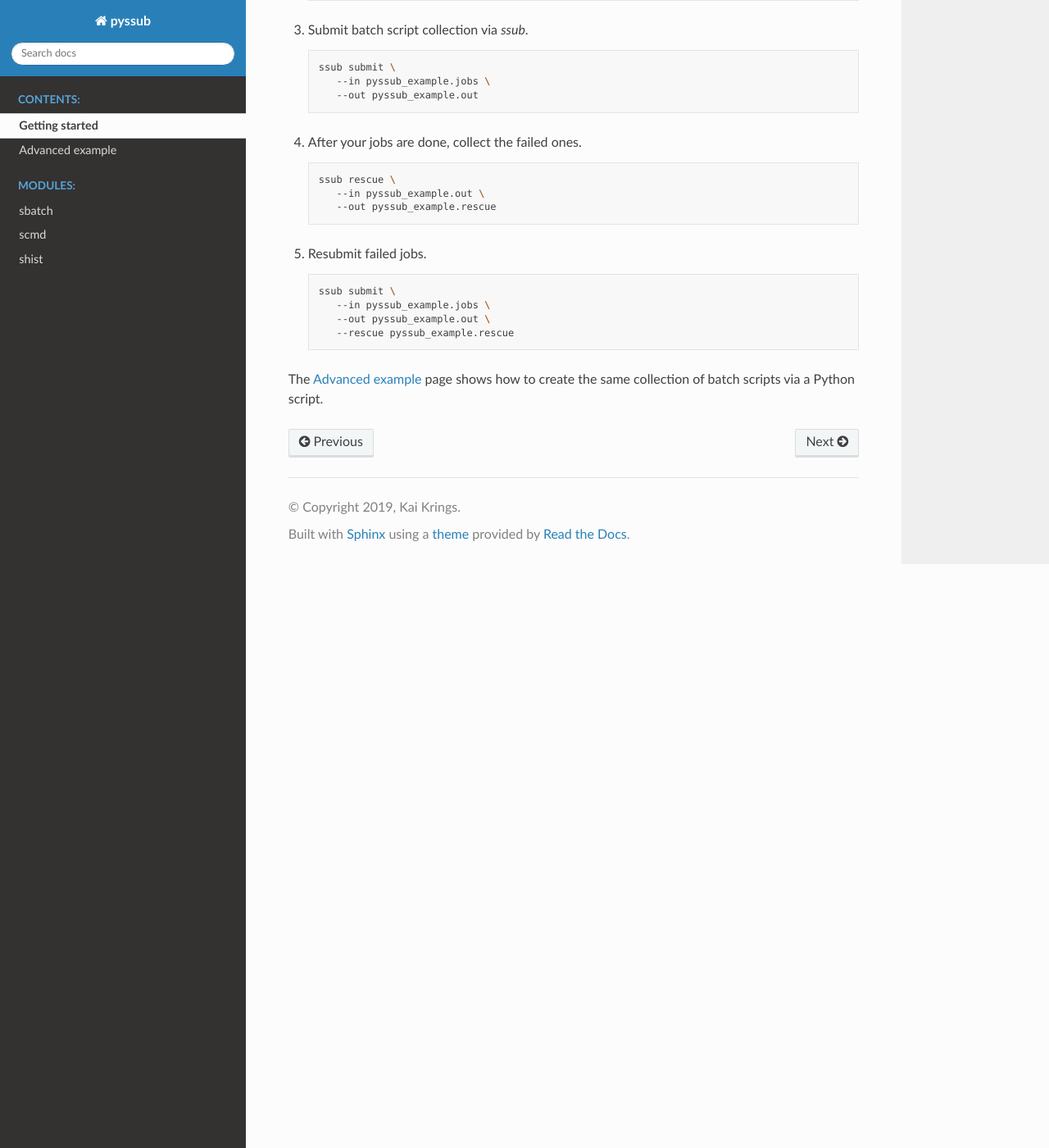
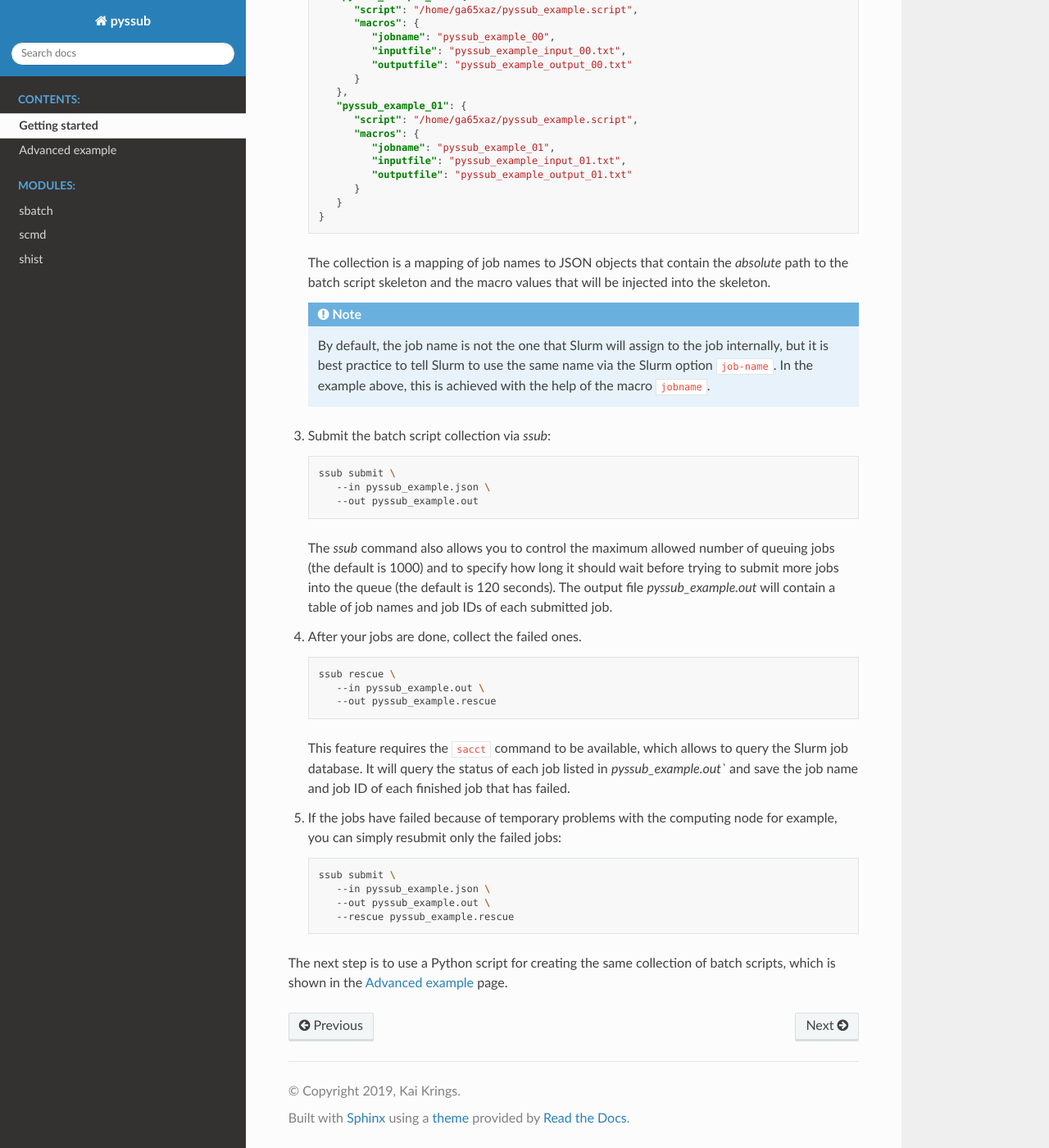
Before and after one commit to kkrings/pyssub, a Sphinx documentation site: the page built from docs/guide.rst, in a window 1280 px wide and 1400 px high, scrolled down 1026 px. Shown: the whole window at 82% size. Built offline with Sphinx 7.4.7 and the Read the Docs theme 2.0.0, drawn with Linux system fonts in a browser that asks for light colours; some of the changed text lies outside the part shown.

Commit message:
Give more details in the starting guide.

```diff
--- a/docs/guide.rst
+++ b/docs/guide.rst
@@ -8,7 +8,7 @@ Imagine you have an executable that you want to execute on a Slurm batch farm
 for a list of input files. Each job should process one input file. Both the
 executable and the input file should be copied to the computing node.
 
-#. Create skeleton batch script ``pyssub_example.script``.
+#. Create a skeleton batch script ``pyssub_example_one.json``:
 
    .. code-block:: json
 
@@ -32,7 +32,20 @@ executable and the input file should be copied to the computing node.
          ]
       }
 
-#. Create batch script collection ``pyssub_example.jobs``.
+   The script ``pyssub_example.py`` must be executable. In this example, we use
+   macros, which are based on Python's format specification mini-language, for
+   the job name and the file names of both the input and the output file.
+
+   .. warning::
+
+      In case of Python scripts, you have to be careful if the shebang starts
+      with ``#!/usr/bin/env python`` because Slurm will transfer the user
+      environment of the submit node to the computing node. This could lead to
+      unwanted results if you for example use `pyssub` from within a dedicated
+      virtual Python 3 environment that does not correspond to the one the
+      Python script is supposed to use.
+
+#. Create a batch script collection ``pyssub_example.json``:
 
    .. code-block:: json
 
@@ -55,15 +68,33 @@ executable and the input file should be copied to the computing node.
          }
       }
 
-#. Submit batch script collection via `ssub`.
+   The collection is a mapping of job names to JSON objects that contain
+   the *absolute* path to the batch script skeleton and the macro values that
+   will be injected into the skeleton.
+
+   .. note::
+
+      By default, the job name is not the one that Slurm will assign to the job
+      internally, but it is best practice to tell Slurm to use the same name
+      via the Slurm option ``job-name``. In the example above, this is achieved
+      with the help of the macro ``jobname``.
+
+#. Submit the batch script collection via `ssub`:
 
    .. code-block:: sh
 
       ssub submit \
-         --in pyssub_example.jobs \
+         --in pyssub_example.json \
          --out pyssub_example.out
 
+   The `ssub` command also allows you to control the maximum allowed number of
+   queuing jobs (the default is 1000) and to specify how long it should wait
+   before trying to submit more jobs into the queue (the default is 120
+   seconds). The output file `pyssub_example.out` will contain a table of job
+   names and job IDs of each submitted job.
+
 #. After your jobs are done, collect the failed ones.
+
 
    .. code-block:: sh
 
@@ -71,14 +102,20 @@ executable and the input file should be copied to the computing node.
          --in pyssub_example.out \
          --out pyssub_example.rescue
 
-#. Resubmit failed jobs.
+   This feature requires the ``sacct`` command to be available, which allows to
+   query the Slurm job database. It will query the status of each job listed
+   in `pyssub_example.out`` and save the job name and job ID of each finished
+   job that has failed.
+
+#. If the jobs have failed because of temporary problems with the computing
+   node for example, you can simply resubmit only the failed jobs:
 
    .. code-block:: sh
 
       ssub submit \
-         --in pyssub_example.jobs \
+         --in pyssub_example.json \
          --out pyssub_example.out \
          --rescue pyssub_example.rescue
 
-The :ref:`advanced_example` page shows how to create the same collection of
-batch scripts via a Python script.
+The next step is to use a Python script for creating the same collection of
+batch scripts, which is shown in the :ref:`advanced_example` page.
```
